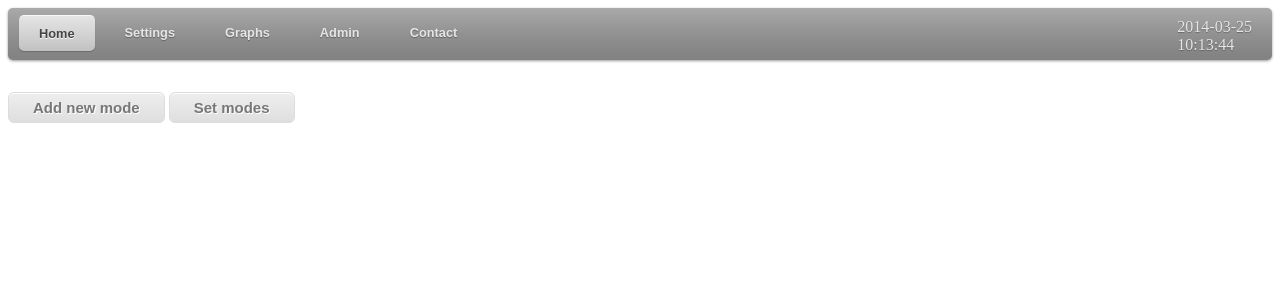
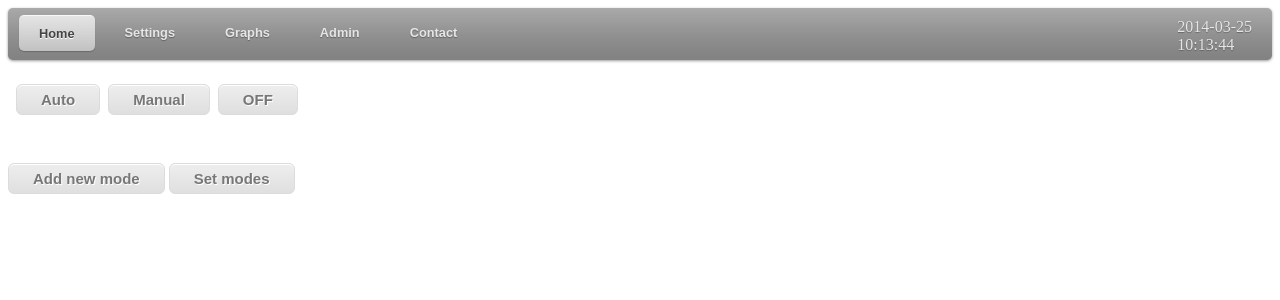
Before and after one commit to szigetigabor/home_temperature, a PHP site: page /mode.php in a window 1280 px wide. Shown: the top 300 px of the page. Run offline with PHP 8.4, Linux system fonts and the light colour scheme.

Commit message:
Separate the main modes from the anothers.

```diff
--- a/logging/web/mode.php
+++ b/logging/web/mode.php
@@ -18,12 +18,34 @@ $current_mode = trim($current_mode, " \n.");
 echo "<table id=\"mode\">";
 echo "<tr id=\"mode\">";
 
+global $off_modes_select;
+//print main modes
+foreach($off_modes_select as $mode)
+{
+  echo "<td id=\"mode\">";
+  echo "       <form method=\"post\">";
+  echo "         <input type=\"hidden\" name=\"mode\" value=\"$mode\" >";
+  $disable = "";
+  $class="buttonclass";
+  if ( $current_mode == $mode ) {
+    $disable = "disabled=true";
+    $class = "active$class";
+  }
+  echo "         <input type=\"submit\" value=\"$mode\" class=\"$class\" $disable >";
+  echo "       </form>";
+  echo "</td>";
+}
+echo "</tr><tr id=\"mode\">";
+
 //print each mode settings
 $i=0;
 foreach($modes as $mode)
 {
   $mode_name = substr($mode, strrpos($mode, "/")+1);
-  $mode_description = read_file($mode);
+  if (in_array($mode_name, $off_modes_select)) {
+    continue;
+  }
+  //$mode_description = read_file($mode);
   echo "<td id=\"mode\">";
   echo "       <form method=\"post\">";
   echo "         <input type=\"hidden\" name=\"mode\" value=\"$mode_name\" >";
```
